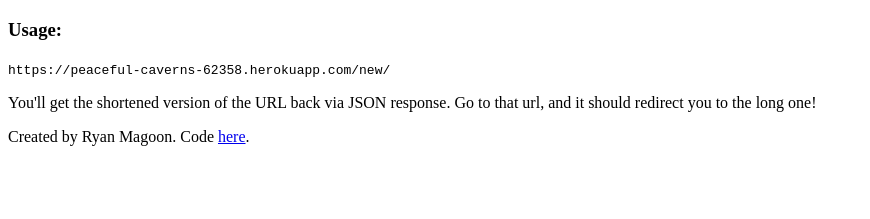
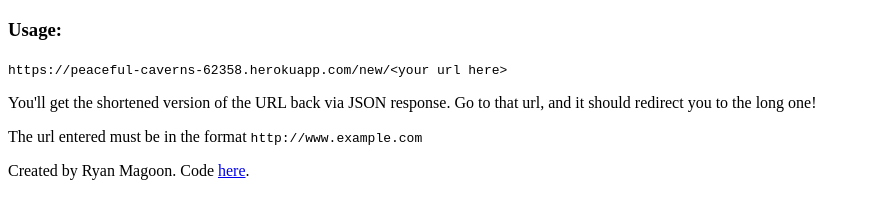
Before and after one commit to ryanmagoon/url-shortener, a website: page views/index.html in a window 1280 px wide. Shown: the part 61-280 px from the top of the page, without its empty margins (0-870 px from the left). Drawn offline with Linux system fonts and the light colour scheme.

Commit message:
updated the instructions

```diff
--- a/views/index.html
+++ b/views/index.html
@@ -8,8 +8,9 @@
     <h1>URL Shortener</h1>
 
     <h3>Usage:</h3>
-    <code>https://peaceful-caverns-62358.herokuapp.com/new/<your url here></code>
+    <code>https://peaceful-caverns-62358.herokuapp.com/new/&lt;your url here&gt;</code>
     <p>You'll get the shortened version of the URL back via JSON response. Go to that url, and it should redirect you to the long one!</p>
+    <p>The url entered must be in the format <code>http://www.example.com</code></p>
 
     <p>Created by Ryan Magoon. Code <a href="https://github.com/ryanmagoon/url-shortener">here</a>.</p>
 </body>
```
